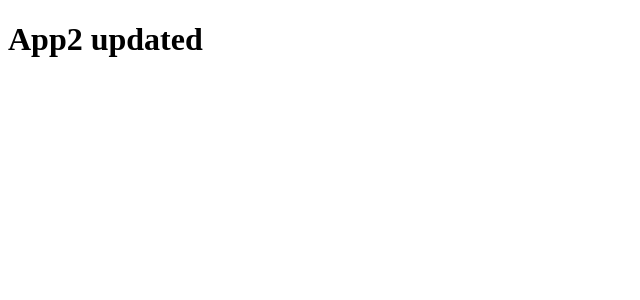
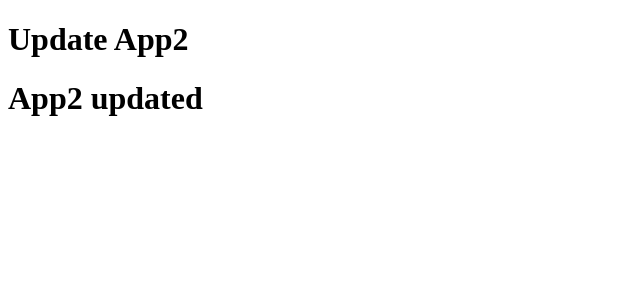
Before and after one commit to dmitriykirpa/nx-semantic-release-demo, a React (Vite) app in the folder apps/app2/: page / in a window 1280 px wide. Shown: the top 300 px of the page, without its empty margins (0-640 px from the left). Built offline with nearby package versions, Linux system fonts and the light colour scheme.

Commit message:
feat: add new feature

```diff
--- a/apps/app2/src/main.tsx
+++ b/apps/app2/src/main.tsx
@@ -8,6 +8,7 @@ const root = ReactDOM.createRoot(
 );
 root.render(
   <StrictMode>
+    <h1>Update App2</h1>
     <App />
   </StrictMode>
 );
```
